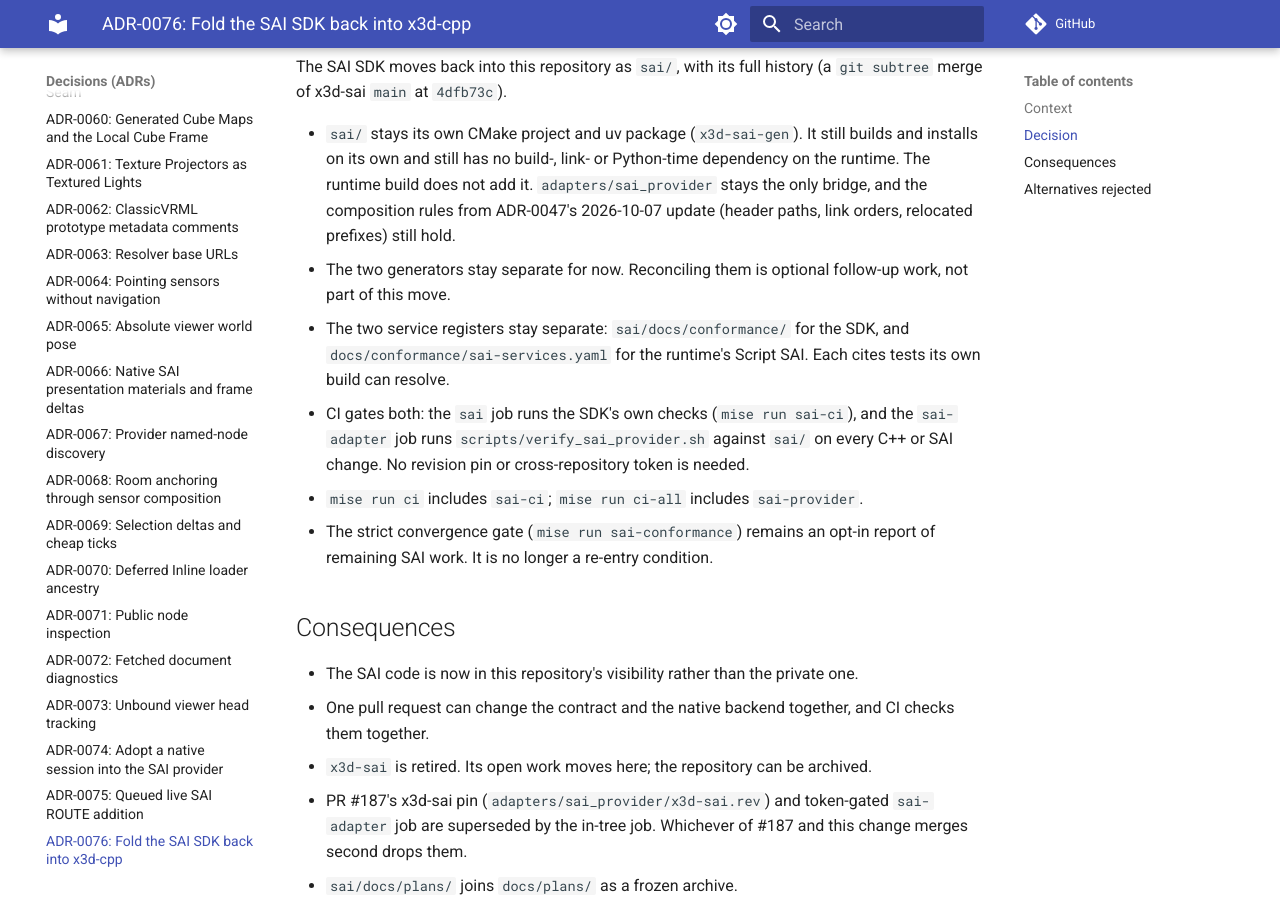
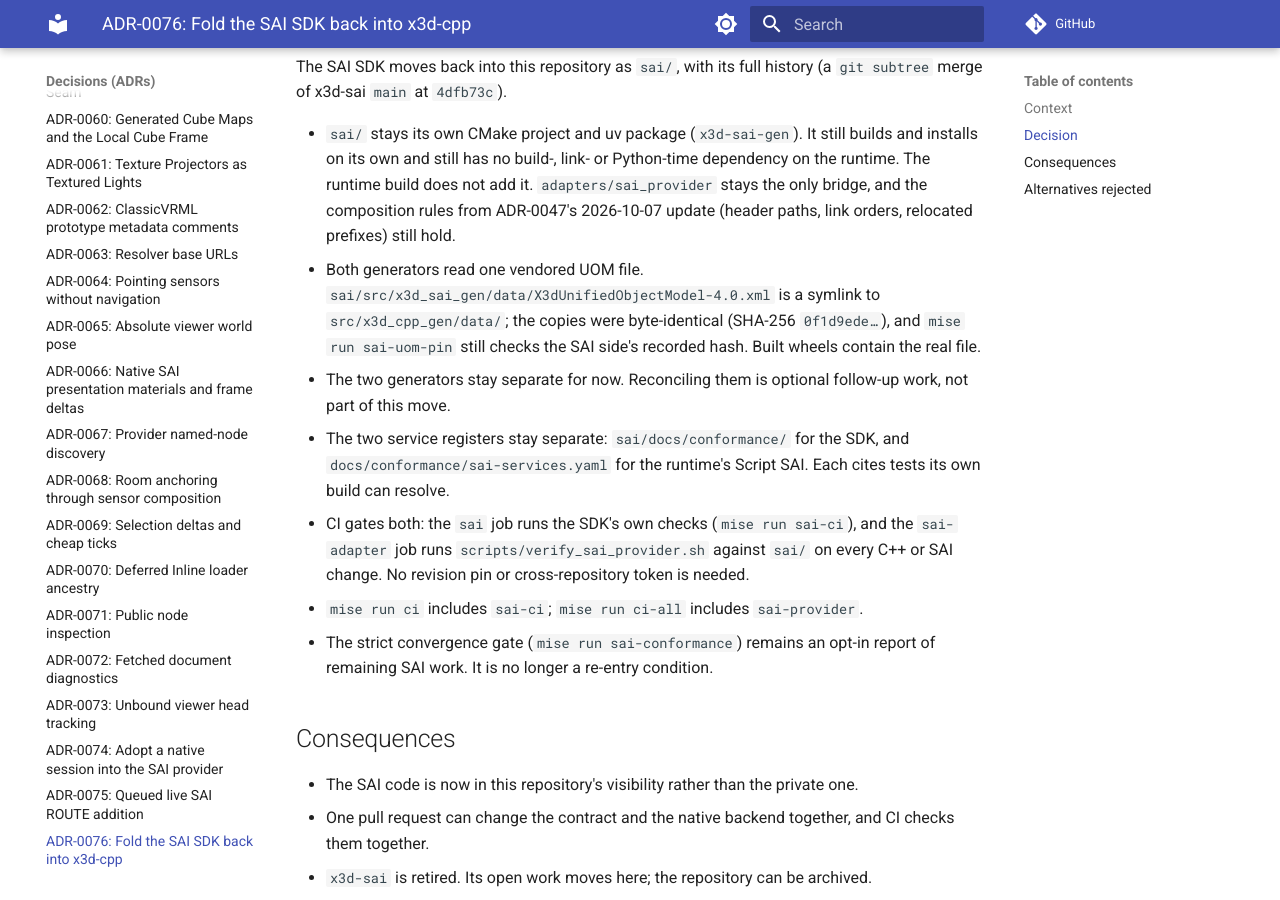
Before and after one commit to delta9000/x3d-cpp, an MkDocs documentation site: the page built from docs/wiki/decisions/0076-fold-sai-into-x3d-cpp.md, in a window 1280 px wide and 900 px high, scrolled down 855 px. Built offline with MkDocs 1.6.1 and Material for MkDocs 9.7.7, drawn with Linux system fonts in a browser that asks for light colours; comment, search, counter and statistics services are not loaded.

Commit message:
Share one vendored UOM between the runtime and SAI generators
sai/src/x3d_sai_gen/data/X3dUnifiedObjectModel-4.0.xml was byte-identical
to src/x3d_cpp_gen/data/ (SHA-256 0f1d9ede...). Replace it with a symlink;
the SAI UOM pin, generator determinism and pytest still pass, and a built
x3d-sai-gen wheel still contains the real file. The CI classifier now runs
the sai job when the shared UOM changes.

Co-Authored-By: Claude Opus 5.5 <noreply@anthropic.com>

```diff
--- a/docs/wiki/decisions/0076-fold-sai-into-x3d-cpp.md
+++ b/docs/wiki/decisions/0076-fold-sai-into-x3d-cpp.md
@@ -46,6 +46,9 @@ The SAI SDK moves back into this repository as `sai/`, with its full history (a
   runtime. The runtime build does not add it. `adapters/sai_provider` stays the only
   bridge, and the composition rules from ADR-0047's 2026-10-07 update (header paths,
   link orders, relocated prefixes) still hold.
+- Both generators read one vendored UOM file. `sai/src/x3d_sai_gen/data/X3dUnifiedObjectModel-4.0.xml`
+  is a symlink to `src/x3d_cpp_gen/data/`; the copies were byte-identical (SHA-256 `0f1d9ede…`), and
+  `mise run sai-uom-pin` still checks the SAI side's recorded hash. Built wheels contain the real file.
 - The two generators stay separate for now. Reconciling them is optional follow-up work,
   not part of this move.
 - The two service registers stay separate: `sai/docs/conformance/` for the SDK, and
```
Also changed, not shown: docs/wiki/subsystems/sai-sdk.md (+1 -1 lines), 4 other files.
